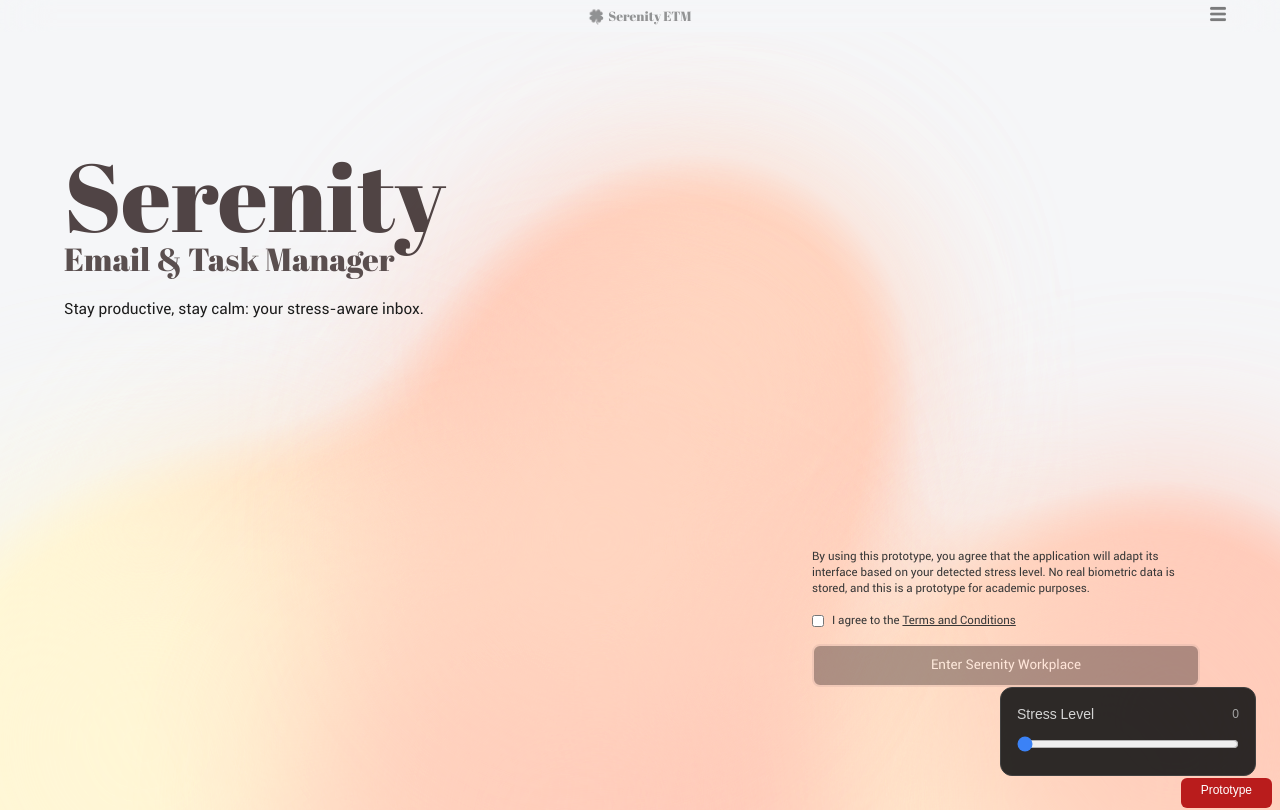
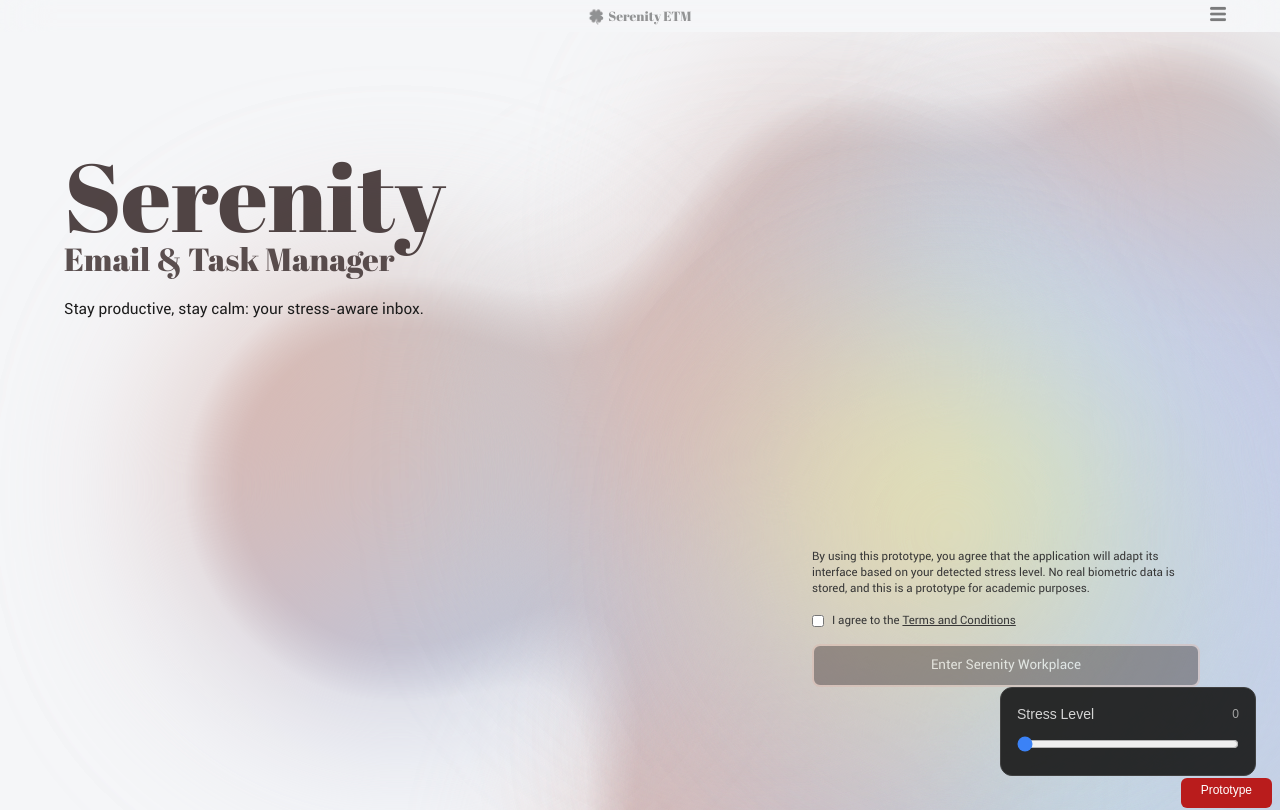
Before and after one commit to rubaisha-rn/Serenity-ETM, a Next.js app in the folder serenity-etm/: page / in a window 1280 px wide. Shown: the top 810 px of the page. Built offline with nearby package versions, Linux system fonts and the light colour scheme.

Commit message:
Fixed logic error with floatingblobs.

```diff
--- a/serenity-etm/src/app/page.js
+++ b/serenity-etm/src/app/page.js
@@ -71,7 +71,7 @@ export default function IntroPage() {
     };
 
     return (
-        <div className={`${headingClasses[theme][stressPalette]} ${bgClasses[theme][stressPalette]}`}>
+        <div className={`${headingClasses[theme][stressPalette]}`}>
 
             <Header
                 title="Serenity ETM"
@@ -86,7 +86,7 @@ export default function IntroPage() {
                 sticky
             />
 
-            <main className='relative min-h-screen overflow-hidden'>
+            <main className={`relative min-h-screen overflow-hidden ${bgClasses[theme][stressPalette]}`}>
 
                 <PrototypeTag />
                 <FloatingBlobs className='z-0'/>
--- a/serenity-etm/src/components/floatingblobs.js
+++ b/serenity-etm/src/components/floatingblobs.js
@@ -1,42 +1,78 @@
 'use client';
 
-import {motion} from 'framer-motion';
+import { motion } from 'framer-motion';
 import { useEffect, useState, useId } from 'react';
 import useStore from '@/store/useStore';
-import { useStressColors } from '@/hooks/useStressColors';
 
-export default function FloatingBlobs ({count = 10, className = ''}) {
+const Palettes = [
+    ['#deb6ab', '#b6d8e8', '#afc2f0'],
+    ['#f2e1a6', '#bfe7d6', '#c8afc8'],
+    ['#c4d9eb', '#c9c4eb', '#bfd9d1'],
+];
 
+function lerp(a, b, t) {
+    return a + (b - a) * t;
+}
+
+function mixHex(c1, c2, t) {
+    const a = parseInt(c1.slice(1), 16);
+    const b = parseInt(c2.slice(1), 16);
+
+    const r = lerp((a >> 16) & 255, (b >> 16) & 255, t);
+    const g = lerp((a >> 8) & 255, (b >> 8) & 255, t);
+    const b2 = lerp(a & 255, b & 255, t);
+
+    return `rgb(${r|0}, ${g|0}, ${b2|0})`;
+}
+
+export default function FloatingBlobs({ count = 10, className = '' }) {
     const emotionValue = useStore((s) => s.emotionValue);
     const stress01 = emotionValue / 100;
 
-    const colors = useStressColors(stress01);
     const [blobs, setBlobs] = useState([]);
-    const filterId = useId(); // prevents svg ID collisions in nextjs
-
-    const speed = 30 + stress01 * 60; // slow on high stress
-    const blur = 90 + stress01 * 50; // soft on high stress
-    const scaleRange = 1 + stress01 * 0.2; // gentler breathing
+    const filterId = useId();
 
     useEffect(() => {
-        const arr = Array.from({length: count}).map((_, i) => ({
+        const arr = Array.from({ length: count }).map(() => {
+            const colors = Palettes[Math.floor(Math.random() * Palettes.length)];
+            return {
                 size: 240 + Math.random() * 300,
                 x: Math.random() * 80,
                 y: Math.random() * 80,
                 dx: (Math.random() - 0.5) * 40,
                 dy: (Math.random() - 0.5) * 40,
-            color: colors[i % colors.length],
-        }));
+                colors, // store all three colors
+            };
+        });
+        setBlobs(arr);
+    }, [count]);
 
-        setBlobs(arr);
-    }, [count, colors]);
+    const speed = 30 + stress01 * 60;
+    const blur = 90 + stress01 * 50;
+    const scaleRange = 1 + stress01 * 0.2;
+
+    // helper to pick main color based on stress01
+    const getBlobColors = (colors, stress) => {
+        if (stress < 0.5) {
+            const t = stress / 0.5;
+            return [
+                mixHex(colors[0], colors[1], t),
+                colors[1],
+                colors[2],
+            ];
+        } else {
+            const t = (stress - 0.5) / 0.5;
+            return [
+                mixHex(colors[1], colors[2], t),
+                colors[1],
+                colors[2],
+            ];
+        }
+    };
 
     return (
         <>
-            {/* Gooey filter inspired by lava lamps */}
-            <svg
-                className='absolute w-0 h-0' aria-hidden='true'
-            >
+            <svg className='absolute w-0 h-0' aria-hidden='true'>
                 <filter id={filterId}>
                     <feGaussianBlur in='SourceGraphic' stdDeviation='35' result='blur' />
                     <feColorMatrix
@@ -54,14 +90,14 @@ export default function FloatingBlobs ({count = 10, className = ''}) {
                 </filter>
             </svg>
 
-            {/* Blob layer */}
             <div
                 className={`absolute inset-0 z-10 pointer-events-none ${className}`}
-                style={{
-                    filter: `url(#${filterId})`,
-                }}
+                style={{ filter: `url(#${filterId})` }}
             >
-                {blobs.map((b, i) => (
+                {blobs.map((b, i) => {
+                    const [c0, c1, c2] = getBlobColors(b.colors, stress01);
+
+                    return (
                         <motion.div
                             key={i}
                             style={{
@@ -71,14 +107,14 @@ export default function FloatingBlobs ({count = 10, className = ''}) {
                                 left: `${b.x}vw`,
                                 top: `${b.y}vh`,
                                 borderRadius: '50%',
-                            background: b.color,
+                                background: `radial-gradient(circle at 35% 35%, ${c0} 0%, transparent 78%),
+                                             radial-gradient(circle at 65% 35%, ${c1} 0%, transparent 78%),
+                                             radial-gradient(circle at 50% 65%, ${c2} 0%, transparent 78%)`,
                                 filter: `blur(${blur}px)`,
-                            opacity: 0.85,
-                            boxShadow: `0 0 80px ${b.color}`,
                             }}
                             animate={{
-                            x: [0, `${b.dx}vw`, `${-b.dx*0.6}vw`, 0],
-                            y: [0, `${b.dy}vh`, `${-b.dy*0.6}vh`, 0],
+                                x: [0, `${b.dx}vw`, `${-b.dx * 0.6}vw`, 0],
+                                y: [0, `${b.dy}vh`, `${-b.dy * 0.6}vh`, 0],
                                 scale: [1, scaleRange, 0.95, 1],
                             }}
                             transition={{
@@ -87,7 +123,8 @@ export default function FloatingBlobs ({count = 10, className = ''}) {
                                 ease: 'easeInOut',
                             }}
                         />
-                ))}
+                    );
+                })}
             </div>
         </>
     );
--- a/serenity-etm/src/hooks/useStressColors.js
+++ /dev/null
@@ -1,48 +0,0 @@
-import { useMemo } from "react";
-
-const Palettes = {
-    low: ['#ffd8c2', '#fff7d6', '#ffc9b9'],
-    mid: ['#def7e3', '#cfe7f5', '#c9c4eb'],
-    high: ['#d3d9f9', '#e6d9e8', '#dcede6'],
-};
-
-function lerp(a, b, t) {
-    return a+(b-a)*t;
-}
-
-function mixHex(c1, c2, t){
-    const a = parseInt(c1.slice(1), 16);
-    const b = parseInt(c2.slice(1), 16);
-
-    const r = lerp(( a >> 16) & 255, (b >> 16) & 255, t);
-    const g = lerp(( a >> 8) & 255, (b >> 8) & 255, t);
-    const b2 = lerp( a & 255, b & 255, t);
-
-    return `rgb(${r|0}, ${g|0}, ${b2|0})`;
-}
-
-export function useStressColors(stress01 = 0) {
-    return useMemo(() => {
-        const s = Math.min(1, Math.max(0, stress01));
-
-        let t, from, to;
-
-        if (s < 0.33) {
-            t = s/0.33;
-            from = Palettes.low;
-            to = Palettes.mid;
-        }
-        else if (s < 0.66) {
-            t = (s-0.33) / 0.33;
-            from = Palettes.mid;
-            to = Palettes.high;
-        }
-        else {
-            t = (s-0.66) / 0.34;
-            from = Palettes.high;
-            to = Palettes.high;
-        }
-
-        return from.map((c, i) => mixHex(c, to[i], t));
-    }, [stress01]);
-}
```
Lines whose indentation alone changed are shown as unchanged.
